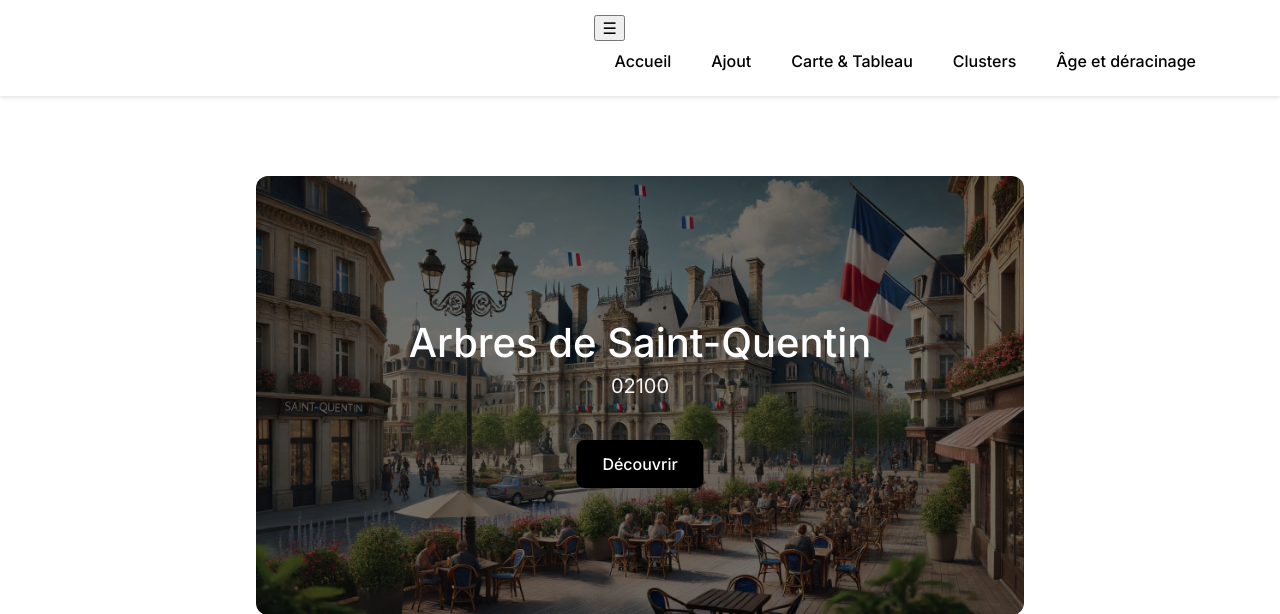
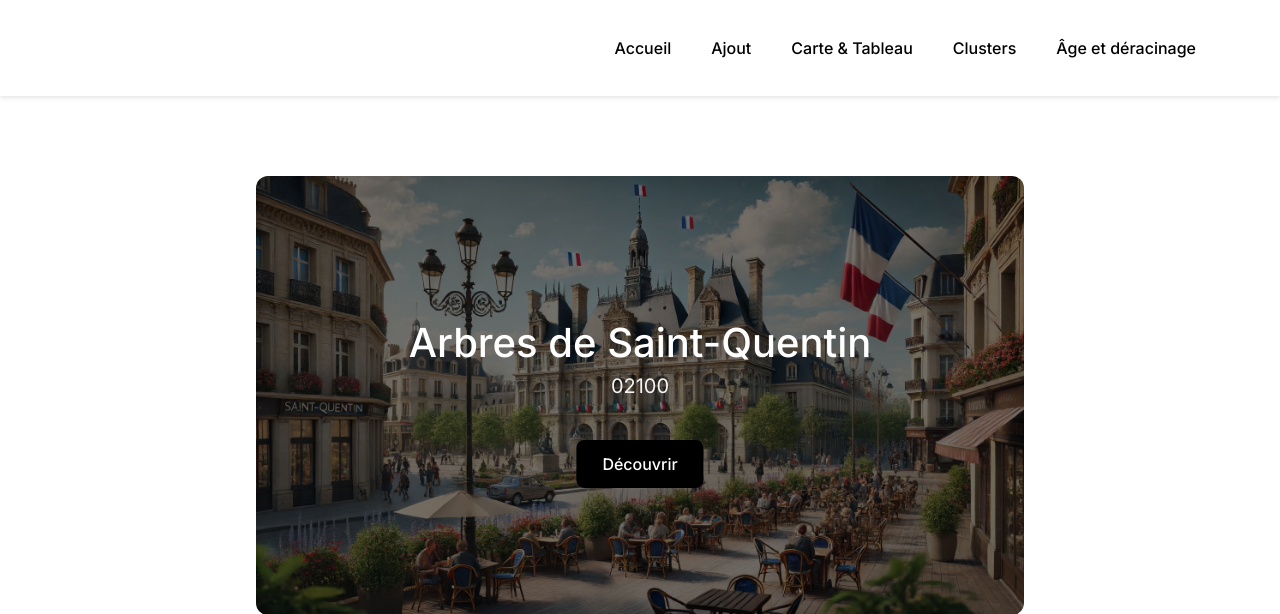
Before and after one commit to Elouaaaan/projetweb_groupe14, a PHP site: page / in a window 1280 px wide. Shown: the top 614 px of the page. Run offline with PHP 8.4, Linux system fonts and the light colour scheme; some libraries are stand-ins or nearby versions.

Commit message:
responsive

```diff
--- a/assets/css/header.css
+++ b/assets/css/header.css
@@ -57,6 +57,11 @@ header {
   text-decoration: underline;
 }
 
+.header-toggle {
+  display: none;
+}
+
+
 /*
 
 pour l'instant on laisse comme ça mais on verra si on peut pas faire un meilleur sélecteur.
```
